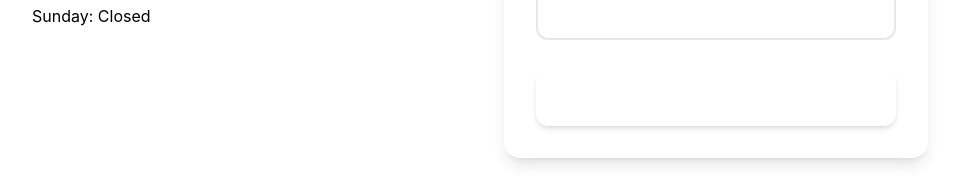
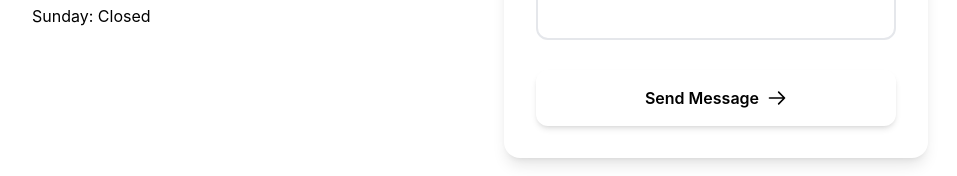
Before and after one commit to ebrahim95/murad_sweets, a React (Vite) app: page / in a window 1280 px wide. Shown: the part 11009-11185 px from the top of the page, without its empty margins (160-1117 px from the left). Built offline with nearby package versions, Linux system fonts and the light colour scheme.

Commit message:
fix(components): Update ContactForm button text color for better contrast
- Change submit button text color from white to black on accent-coral
background
- Update loading spinner icon color from white to black for consistency
- Improve text contrast and readability on the coral-colored button

```diff
--- a/src/components/ContactForm.tsx
+++ b/src/components/ContactForm.tsx
@@ -386,7 +386,7 @@ export function ContactForm({ onSubmit }: ContactFormProps) {
                 <button
                   type="submit"
                   disabled={isSubmitting}
-                  className="w-full py-4 px-6 bg-accent-coral text-white font-heading font-semibold
+                  className="w-full py-4 px-6 bg-accent-coral text-black font-heading font-semibold
                     rounded-xl shadow-md hover:bg-accent-coral/90 hover:shadow-lg
                     focus:outline-none focus:ring-2 focus:ring-accent-coral focus:ring-offset-2
                     disabled:bg-gray-400 disabled:cursor-not-allowed disabled:shadow-none
@@ -395,7 +395,7 @@ export function ContactForm({ onSubmit }: ContactFormProps) {
                   {isSubmitting ? (
                     <>
                       <svg
-                        className="animate-spin h-5 w-5 text-white"
+                        className="animate-spin h-5 w-5 text-black"
                         xmlns="http://www.w3.org/2000/svg"
                         fill="none"
                         viewBox="0 0 24 24"
```
